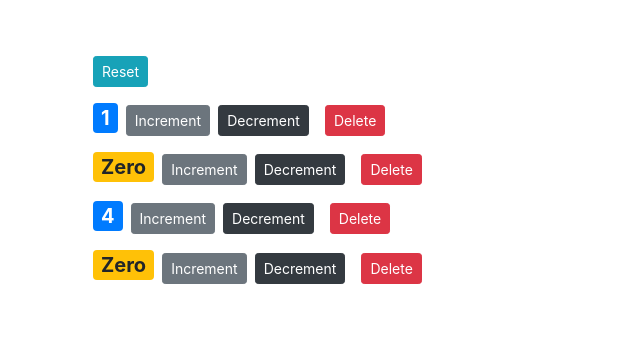
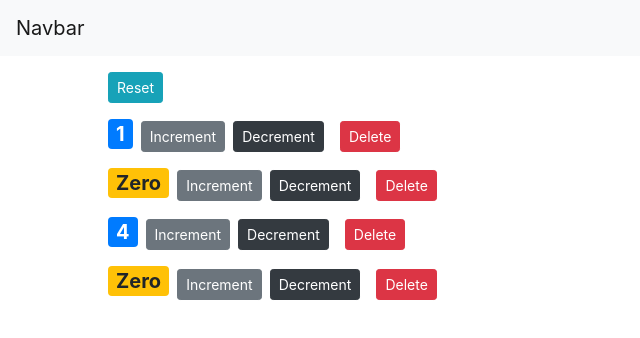
Before and after one commit to joscript/counter-app, a React (Create React App) app: page / in a window 1280 px wide. Shown: the top 338 px of the page, without its empty margins (0-640 px from the left). Built offline with nearby package versions, Linux system fonts and the light colour scheme.

Commit message:
added navbar and refactored layout

```diff
--- a/src/App.js
+++ b/src/App.js
@@ -1,23 +1,13 @@
-import logo from './logo.svg';
-import './App.css';
+import Navbar from './components/navbar';
+import Counter from './components/counters';
 
 function App() {
   return (
     <div className="App">
-      <header className="App-header">
-        <img src={logo} className="App-logo" alt="logo" />
-        <p>
-          Edit <code>src/App.js</code> and save to reload.
-        </p>
-        <a
-          className="App-link"
-          href="https://reactjs.org"
-          target="_blank"
-          rel="noopener noreferrer"
-        >
-          Learn React
-        </a>
-      </header>
+      <Navbar />
+      <main className="container">
+        <Counter />
+      </main>
     </div>
   );
 }
--- a/src/components/counters.jsx
+++ b/src/components/counters.jsx
@@ -48,7 +48,7 @@
 
     render() {
         return (
-            <div className="mt-5 container">
+            <div className="mt-2 container">
                 <button
                     className="btn btn-info btn-sm m-2"
                     onClick={this.handleReset}
--- /dev/null
+++ b/src/components/navbar.jsx
@@ -0,0 +1,14 @@
+import React, { Component } from 'react';
+
+class Navbar extends Component {
+    state = {  }
+    render() {
+        return (
+            <nav className="navbar navbar-light bg-light">
+                <a className="navbar-brand" href="#">Navbar</a>
+            </nav>
+         );
+    }
+}
+
+export default Navbar;
--- a/src/index.js
+++ b/src/index.js
@@ -1,16 +1,13 @@
 import React from 'react';
 import ReactDOM from 'react-dom';
 import './index.css';
-// import App from './App';
+import App from './App';
 import reportWebVitals from './reportWebVitals';
 import 'bootstrap/dist/css/bootstrap.css';
 
-//component
-import Counters from './components/counters';
-
 ReactDOM.render(
   <React.StrictMode>
-    <Counters />
+    <App />
   </React.StrictMode>,
   document.getElementById('root')
 );
```
